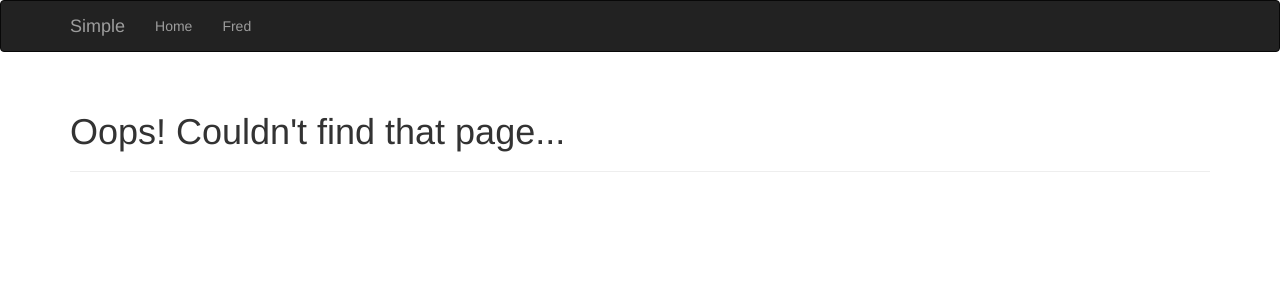
After one commit to gbstringer/flasksimple, a Flask app: template flask/simple/templates/404.html in a window 1280 px wide. The commit adds this page. Shown: the top 300 px of the page. Run offline with Flask 2, Linux system fonts and the light colour scheme; the template is opened without the code that fills it, so the values that code supplies are empty; some libraries are stand-ins or nearby versions.

Commit message:
Tidied up, moved all pages to templates, and added an error page

```diff
--- /dev/null
+++ b/flask/simple/templates/404.html
@@ -0,0 +1,9 @@
+{% extends "base.html" %}
+
+{% block title %}Simple - Page not found{% endblock %}
+
+{%block page_content %}
+<div class="page-header">
+	<h1>Oops! Couldn't find that page...</h1>
+</div>
+{% endblock %}
--- /dev/null
+++ b/flask/simple/templates/base.html
@@ -0,0 +1,32 @@
+{% extends "bootstrap/base.html" %}
+
+{% block title %}Simple Flask App{% endblock %}
+
+{% block navbar %}
+<div class="navbar navbar-inverse" role="navigation">
+	<div class="container">
+		<div class="navbar-header">
+			<button type="button" class="navbar-toggle" data-toggle="collapse"
+				data-target=".navbar-collapse">
+				<span class="sr-only">Toggle navigation</span>
+				<span class="icon-bar"></span>
+				<span class="icon-bar"></span>
+				<span class="icon-bar"></span>
+			</button>
+			<a class="navbar-brand" href="/">Simple</a>
+		</div>
+		<div class="navbar-collapse collapse">
+			<ul class="nav navbar-nav">
+				<li><a href="/">Home</a></li>
+				<li><a href="/user/Fred">Fred</a></li>
+			</ul>
+		</div>
+	</div>
+</div>
+{% endblock %}
+
+{% block content %}
+	<div class="container">
+		{% block page_content %}{% endblock %}
+	</div>
+{% endblock %}
--- a/flask/simple/test.py
+++ b/flask/simple/test.py
@@ -18,7 +18,9 @@ def index():
 def user(name):
     return render_template('user.html', name=name)
 
-
+@app.errorhandler(404)
+def page_not_found(e):
+    return render_template('404.html'), 404
 
 if __name__ == '__main__':
     app.run(debug=True)
```
Also changed, not shown: flask/simple/templates/index.html (+7 -1 lines), flask/simple/templates/user.html (+3 -23 lines).
